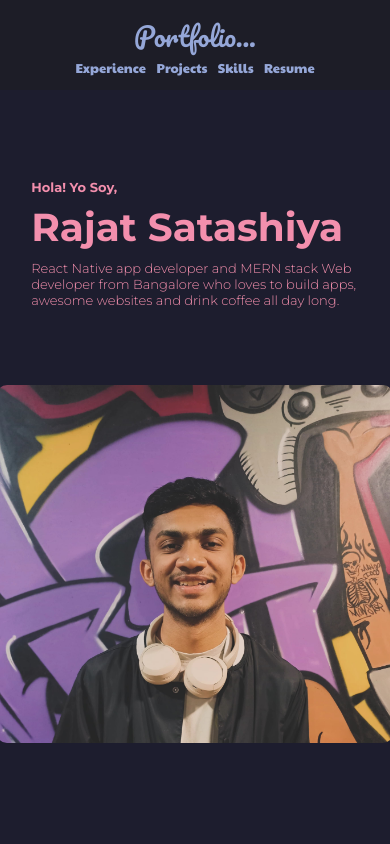
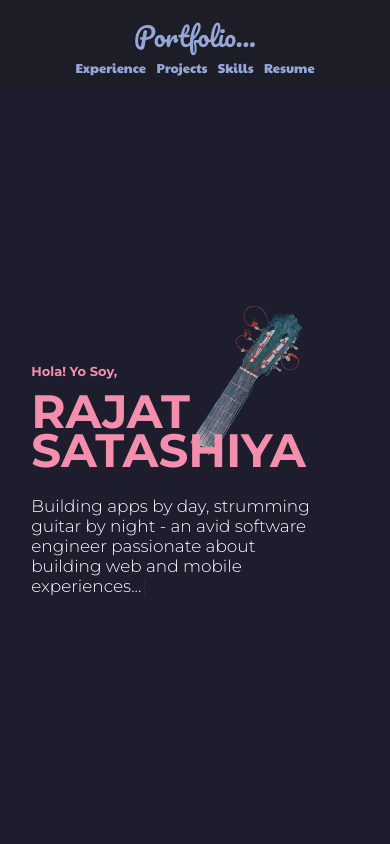
Before and after one commit to RajatSatashiya/Portfolio, a React (Create React App) app: page / in a window 390 px wide. Shown: the top 844 px of the page. Built offline with nearby package versions, Linux system fonts and the light colour scheme.

Commit message:
updated landing about me info component

```diff
--- a/package.json
+++ b/package.json
@@ -15,6 +15,7 @@
     "react-router-dom": "^5.2.0",
     "react-scripts": "5.0.1",
     "react-scroll": "^1.8.7",
+    "typewriter-effect": "^2.21.0",
     "web-vitals": "^2.1.4"
   },
   "scripts": {
--- a/public/index.html
+++ b/public/index.html
@@ -10,36 +10,13 @@
       content="Web site created using create-react-app"
     />
     <link rel="apple-touch-icon" href="%PUBLIC_URL%/logo192.png" />
-    <!--
-      manifest.json provides metadata used when your web app is installed on a
-      user's mobile device or desktop. See https://developers.google.com/web/fundamentals/web-app-manifest/
-    -->
     <link rel="manifest" href="%PUBLIC_URL%/manifest.json" />
     <link rel="stylesheet" href="https://use.fontawesome.com/releases/v5.15.4/css/all.css"
       integrity="sha384-DyZ88mC6Up2uqS4h/KRgHuoeGwBcD4Ng9SiP4dIRy0EXTlnuz47vAwmeGwVChigm" crossorigin="anonymous" />
-    <!--
-      Notice the use of %PUBLIC_URL% in the tags above.
-      It will be replaced with the URL of the `public` folder during the build.
-      Only files inside the `public` folder can be referenced from the HTML.
-
-      Unlike "/favicon.ico" or "favicon.ico", "%PUBLIC_URL%/favicon.ico" will
-      work correctly both with client-side routing and a non-root public URL.
-      Learn how to configure a non-root public URL by running `npm run build`.
-    -->
-    <title>React App</title>
+    <title>Rajat Satashiya</title>
   </head>
   <body>
     <noscript>You need to enable JavaScript to run this app.</noscript>
     <div id="root"></div>
-    <!--
-      This HTML file is a template.
-      If you open it directly in the browser, you will see an empty page.
-
-      You can add webfonts, meta tags, or analytics to this file.
-      The build step will place the bundled scripts into the <body> tag.
-
-      To begin the development, run `npm start` or `yarn start`.
-      To create a production bundle, use `npm run build` or `yarn build`.
-    -->
   </body>
 </html>
--- /dev/null
+++ b/src/components/Landing.css
@@ -0,0 +1,100 @@
+.landing {
+  display: flex;
+  background: #1d1d2e;
+  justify-content: space-evenly;
+  align-items: center;
+  height: 88vh;
+}
+.subLanding {
+  display: flex;
+  justify-content: space-between;
+  align-items: flex-end;
+  width: 80%;
+  margin-top: 20vh;
+}
+.nameContainer {
+  font-family: Montserrat;
+  font-weight: bolder;
+  color: #f38fad;
+}
+.name {
+  font-size: clamp(2rem, 7vw, 6rem);
+  line-height: clamp(2rem, 6vw, 5rem);
+  position: relative;
+  margin-top: 1rem;
+  flex: 1;
+  z-index: 0;
+  flex-wrap: wrap;
+}
+.aboutDesc {
+  font-family: Montserrat;
+  font-weight: 300;
+  font-size: clamp(1rem, 2vw, 1.3rem);
+  margin-left: 5vw;
+  color: white;
+  width: 40%;
+  white-space: pre-wrap;
+  overflow: hidden;
+}
+.aboutDesc::after {
+  display: inline-block;
+  animation: blink 0.8s infinite;
+}
+
+.guitar {
+  width: 13rem;
+  position: absolute;
+  left: 45%;
+  bottom: 0%;
+  z-index: -1;
+  rotate: 30deg;
+}
+
+@media (max-width: 1000px) {
+  .guitar {
+    width: 10rem;
+    bottom: 0%;
+  }
+}
+
+@media (max-width: 700px) {
+  .name {
+    font-size: 3rem;
+    line-height: 2.4rem;
+  }
+  .landing {
+    padding: 1rem;
+  }
+  .nameContainer {
+    width: 90%;
+  }
+}
+@media (max-width: 500px) {
+  .name {
+    font-size: 12vw;
+    line-height: 10vw;
+  }
+  .guitar {
+    width: 25vw;
+    left: 50%;
+    opacity: 0.7;
+  }
+  .landing {
+    padding: 1rem;
+    flex-direction: column;
+  }
+  .subLanding {
+    display: block;
+    width: 90%;
+    margin-top: 10%;
+  }
+  .nameContainer {
+    width: 100%;
+  }
+  .aboutDesc {
+    font-size: 1.3rem;
+    width: 90%;
+    margin-left: 0;
+    margin-top: 2rem;
+  }
+}
--- a/src/components/home.js
+++ b/src/components/home.js
@@ -1,6 +1,6 @@
 import React from "react";
 import Experience from "./experience";
-import Landing from "./landing";
+import Landing from "./Landing";
 import Projects from "./projects";
 import Skills from "./skills";
 
--- a/src/components/landing.js
+++ b/src/components/landing.js
@@ -1,25 +1,34 @@
 import React from "react";
+import "./Landing.css";
+import Typewriter from "typewriter-effect";
 
-function landing() {
+function Landing() {
+  const fullText =
+    "Building apps by day, strumming guitar by night - an avid software engineer passionate about building web and mobile experiences...";
+
   return (
     <div className="landing">
-      <div className="land-left">
-        <p>Hola! Yo Soy,</p>
-        <div className="name">Rajat Satashiya</div>
-        <div className="desc">
-          React Native app developer and MERN stack Web developer from Bangalore
-          who loves to build apps, awesome websites and drink coffee all day
-          long.
+      <div className="subLanding">
+        <div className="nameContainer">
+          <p>Hola! Yo Soy,</p>
+          <div className="name">
+            RAJAT <br />
+            SATASHIYA
+            <img src="./images/transparentGuitar.png" className="guitar" />
+          </div>
+        </div>
+        <div className="aboutDesc">
+          <Typewriter
+            options={{
+              strings: fullText,
+              autoStart: true,
+              delay: 30,
+            }}
+          />
         </div>
       </div>
-
-      <img
-        src="./images/profilepic.jpeg"
-        className="profile-pic"
-        alt="profile-pic"
-      ></img>
     </div>
   );
 }
 
-export default landing;
+export default Landing;
--- a/src/components/navbar.css
+++ b/src/components/navbar.css
@@ -33,25 +33,6 @@ nav h3 {
 .resume {
   color: #95a7d8;
   text-decoration: none;
-}
-.landing {
-  display: flex;
-  background: #1d1d2e;
-  justify-content: space-evenly;
-  align-items: center;
-  height: 88vh;
-}
-.land-left {
-  font-family: Montserrat;
-  font-weight: bolder;
-  width: 25rem;
-  color: #f38fad;
-}
-.name {
-  font-size: 5rem;
-  /* margin-bottom: 1rem; */
-  margin: 1rem 0;
-  line-height: 5rem;
 }
 .desc {
   font-weight: 300;
@@ -127,17 +108,6 @@ nav h3 {
   .profile-pic {
     height: 60%;
   }
-  .landing {
-    padding: 1rem;
-    flex-direction: column;
-  }
-  .land-left {
-    width: 90%;
-  }
-  .name {
-    font-size: 3rem;
-    line-height: 2.4rem;
-  }
   .sub-panel {
     margin: 4rem 0rem;
     padding: 0rem 1.5rem;
@@ -155,24 +125,11 @@ nav h3 {
     font-size: 13px;
   }
   .profile-pic {
-    /* height: 20%; */
     height: 50%;
-  }
-  .landing {
-    padding: 1rem;
-    flex-direction: column;
-  }
-  .land-left {
-    width: 90%;
-  }
-  .name {
-    font-size: 3rem;
-    line-height: 3rem;
   }
   .sub-panel {
     margin: 4rem 0rem;
     padding: 0.5rem 1rem;
-    /* background: pink; */
   }
   .exp-list {
     width: 90%;
```
Also changed, not shown: public/images/transparentGuitar.png (added).
